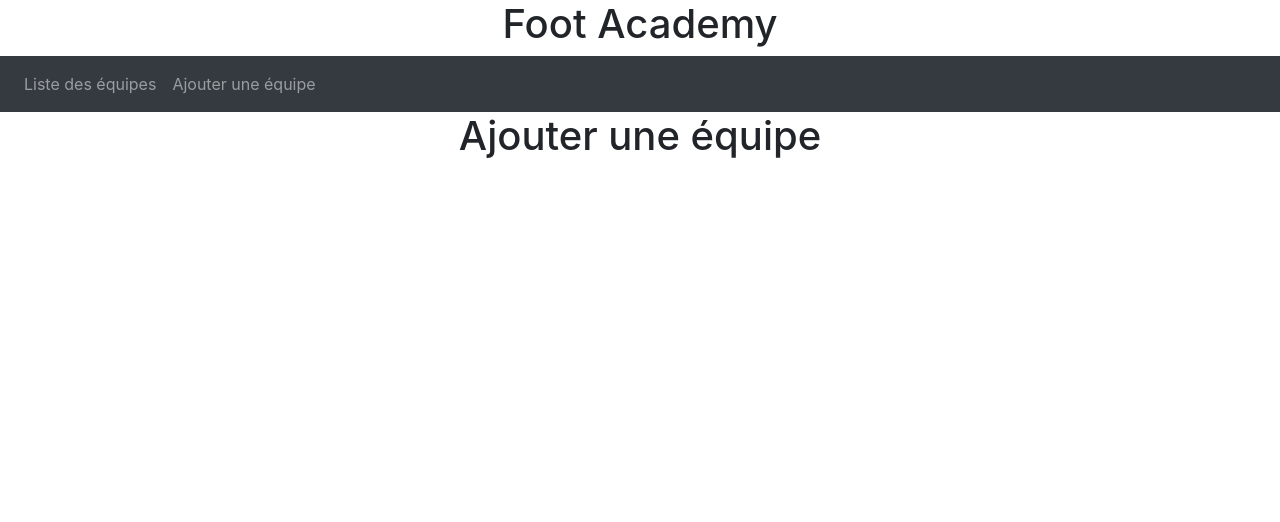
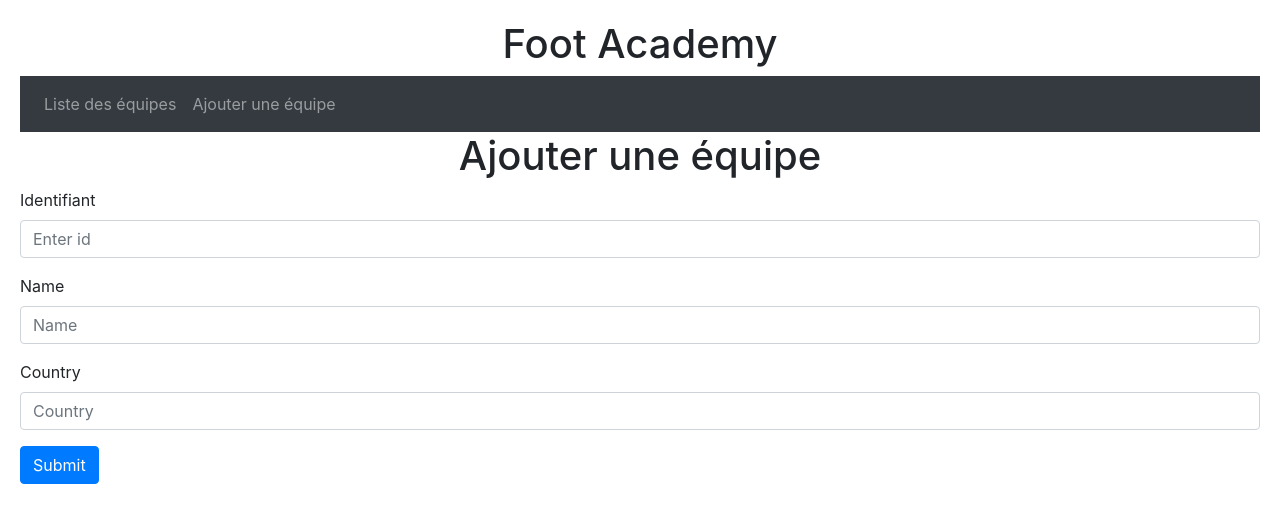
Before and after one commit to MezghichGit/footacademy, an Angular app: page /add in a window 1280 px wide. Shown: the top 522 px of the page. Built offline with nearby package versions, Linux system fonts and the light colour scheme.

Commit message:
form add equipe

```diff
--- a/src/app/add-equipe/add-equipe.component.html
+++ b/src/app/add-equipe/add-equipe.component.html
@@ -1 +1,22 @@
 <h1 align="center">Ajouter une équipe</h1>
+
+<form>
+    <div class="form-group">
+      <label for="exampleInputEmail1">Identifiant</label>
+      <input type="text" class="form-control" id="exampleInputEmail1" aria-describedby="emailHelp" placeholder="Enter id">
+    </div>
+
+
+    <div class="form-group">
+      <label for="exampleInputPassword1">Name</label>
+      <input type="text" class="form-control" id="exampleInputPassword1" placeholder="Name">
+    </div>
+
+    <div class="form-group">
+        <label for="exampleInputPassword1">Country</label>
+        <input type="text" class="form-control" id="exampleInputPassword1" placeholder="Country">
+    </div>
+
+
+    <button type="submit" class="btn btn-primary">Submit</button>
+  </form>
--- a/src/app/list-equipes/list-equipes.component.ts
+++ b/src/app/list-equipes/list-equipes.component.ts
@@ -26,7 +26,7 @@ export class ListEquipesComponent implements OnInit {
     this.joueurs = this.service.getJoueurs();
 
     // appel de la méthode getListEquipe
-    this.service.getListEquipes().subscribe(
+    this.service.getListEquipes().subscribe(  // subscribe pêrmet d'attendre jusqu'à récupération du resltat
       res => {
         //console.log(res)
         this.teams = res;
--- a/src/styles.css
+++ b/src/styles.css
@@ -1,3 +1,6 @@
 /* You can add global styles to this file, and also import other style files */
 
 @import '~bootstrap/dist/css/bootstrap.min.css';
+body{
+    padding:20px
+}
```
